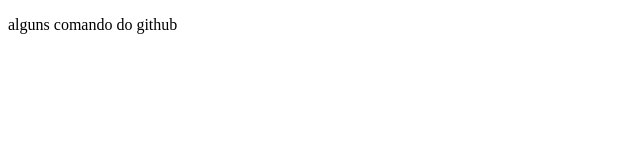
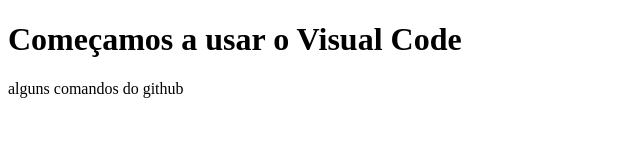
Before and after one commit to mararosa/reprograma_segundo_repositorio, a plain HTML site: page index.html in a window 1280 px wide. Shown: the whole page, without its empty margins (0-640 px from the left). Drawn offline with Linux system fonts and the light colour scheme.

Commit message:
Adicionei H1

```diff
--- a/index.html
+++ b/index.html
@@ -6,6 +6,8 @@
 
 </head>
 <body>
-<p> alguns comando do github</p>
+<h1> Começamos a usar o Visual Code </h1>
+
+<p> alguns comandos do github</p>
 </body>
 </html>
```
